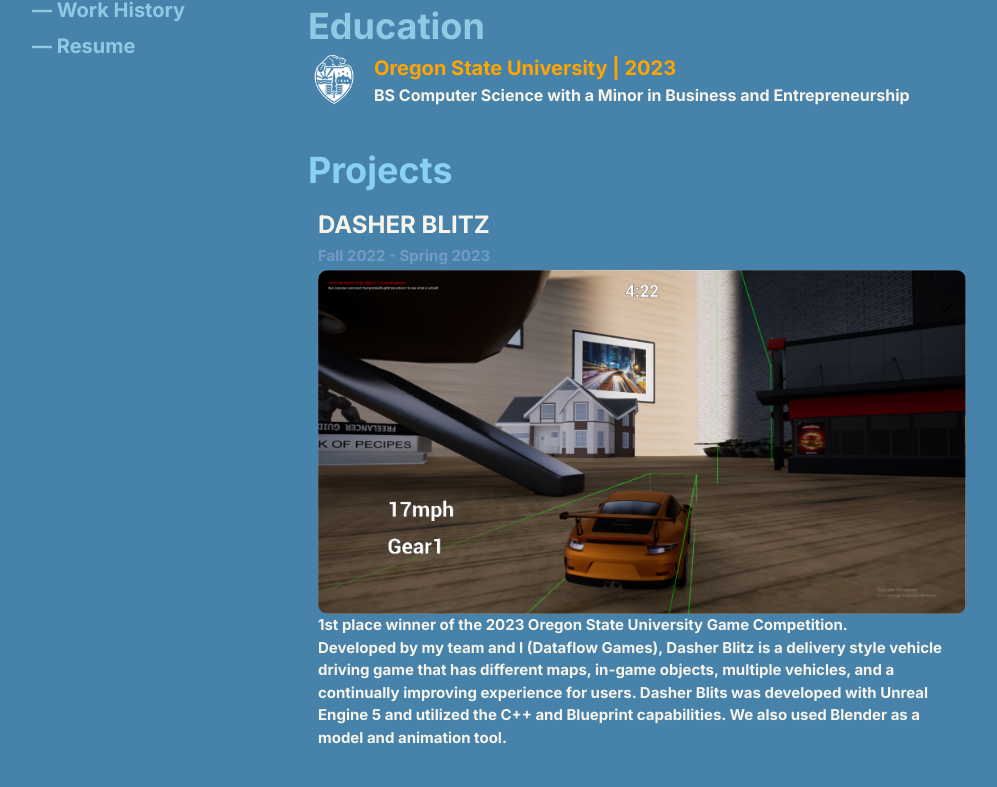
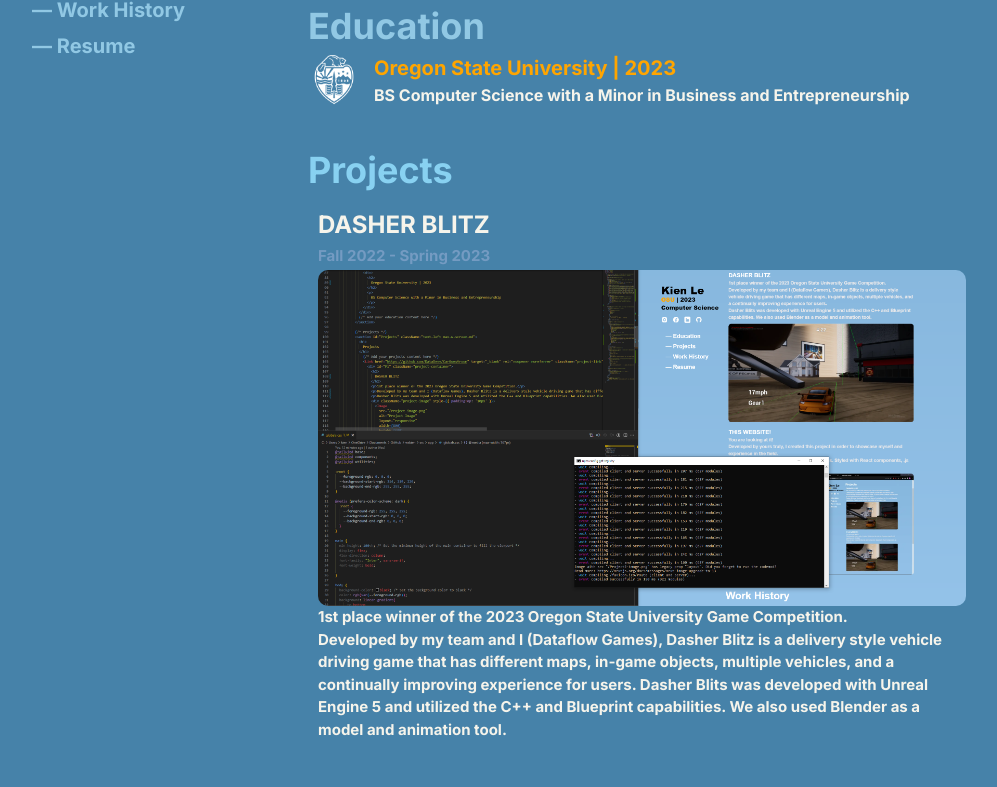
Before and after one commit to kleDevv/wskien, a Next.js app: page / in a window 1280 px wide. Shown: the part 380-1167 px from the top of the page, without its empty margins (64-1061 px from the left). Built offline with nearby package versions, Linux system fonts and the light colour scheme.

Commit message:
test
test

```diff
--- a/src/app/page.js
+++ b/src/app/page.js
@@ -124,7 +124,7 @@
                   </div>
                   <div className="project-image" style={{ paddingTop: '2px' }}>
                     <Image
-                      src={project.imageSrc}
+                      src='/Project2-image2.png'
                       alt="Project Image"
                       layout="responsive"
                       width={800}
```
